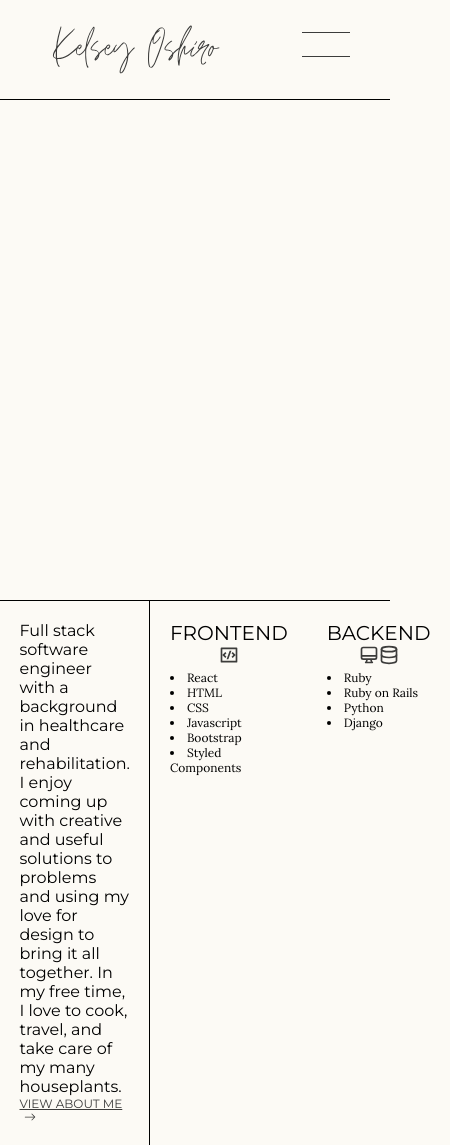
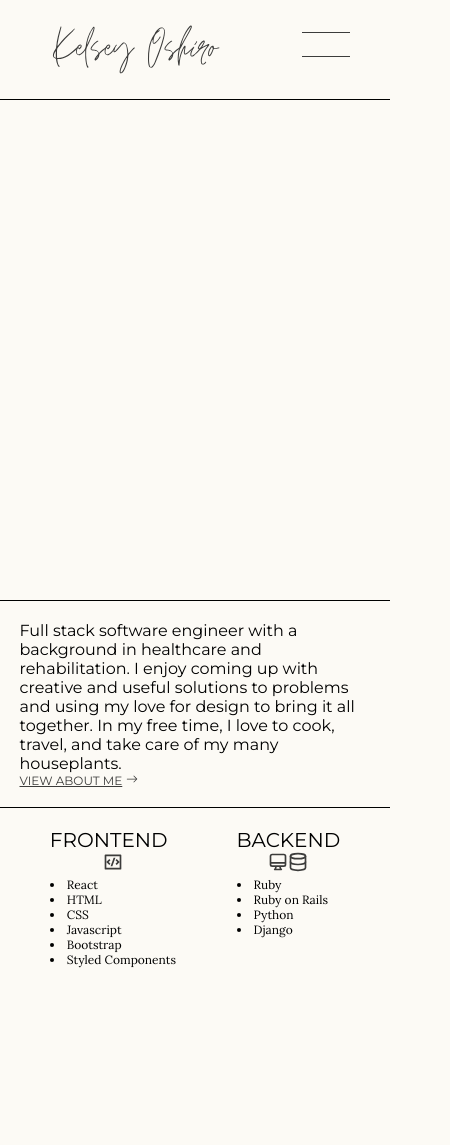
Before and after one commit to kelseymosh/portfolio-site, a React (Create React App) app: page / in a window 390 px wide. Shown: the whole page, 450 px wide, since content can reach past the window. After the commit the page ends 986 px from the top, so only its background shows below. Built offline with nearby package versions, Linux system fonts and the light colour scheme.

Commit message:
about me responsive

```diff
--- a/src/components/AboutSection/AboutElements.js
+++ b/src/components/AboutSection/AboutElements.js
@@ -10,6 +10,11 @@ export const AboutContainer = styled.div`
     justify-content: space-around;
     flex-direction: row;
     border-top: 1px solid #000;
+
+    @media screen and (max-width: 768px) {
+        display: flex;
+        flex-wrap: wrap;
+    }
 `
 
 export const AboutMe = styled.div`
@@ -20,6 +25,12 @@ export const AboutMe = styled.div`
     border-right: 1px solid #000;
     width: 60%;
     padding: 5%;
+
+    @media screen and (max-width: 768px) {
+        width: 100%;
+        border-right: none;
+        border-bottom: 1px solid #000;
+    }
 `
 
 export const AboutLink = styled(Link)`
@@ -27,12 +38,24 @@ export const AboutLink = styled(Link)`
     color: #3c3c3b;
 `
 
+export const LanguagesContainer = styled.div`
+    display: flex;
+    justify-content: space-around;
+    flex: 0 0 50%;
+    padding: 5%;
+    font-size: 20px;
+
+    @media screen and (max-width: 768px) {
+        width: 100%;
+        flex: none;
+    }
+`
+
 export const LanguagesWrapper = styled.div`
     display: flex;
     flex-direction: column;
-    padding: 5%;
-    font-size: 20px;
 `
+
 export const IconWrapper = styled.div`
     text-align: center;
 `
--- a/src/components/AboutSection/index.js
+++ b/src/components/AboutSection/index.js
@@ -4,6 +4,7 @@ import {
     AboutMe,
     AboutLink,
     Arrow,
+    LanguagesContainer,
     LanguagesWrapper,
     IconWrapper,
     FrontendIcon,
@@ -19,6 +20,7 @@ const AboutSection = () => {
                 Full stack software engineer with a background in healthcare and rehabilitation. I enjoy coming up with creative and useful solutions to problems and using my love for design to bring it all together. In my free time, I love to cook, travel, and take care of my many houseplants.
             <AboutLink to="/about">VIEW ABOUT ME<Arrow/></AboutLink>
             </AboutMe>
+            <LanguagesContainer>
                 <LanguagesWrapper>
                     FRONTEND
                         <IconWrapper><FrontendIcon/></IconWrapper>
@@ -37,6 +39,7 @@ const AboutSection = () => {
                         <Language>Python</Language>
                         <Language>Django</Language>
                 </LanguagesWrapper>
+            </LanguagesContainer>
         </AboutContainer>
     )
 }
--- a/src/components/Footer/FooterElements.js
+++ b/src/components/Footer/FooterElements.js
@@ -57,5 +57,4 @@ export const ContactTitle = styled.div`
 export const ContactInfo = styled.div`
     color: #fff;
     font-size: 12px;
-    font-family: 'Lora', serif;
 `
```
Also changed, not shown: 1 other file (tests, documents, lock files or other folders). Lines whose indentation alone changed are shown as unchanged.
